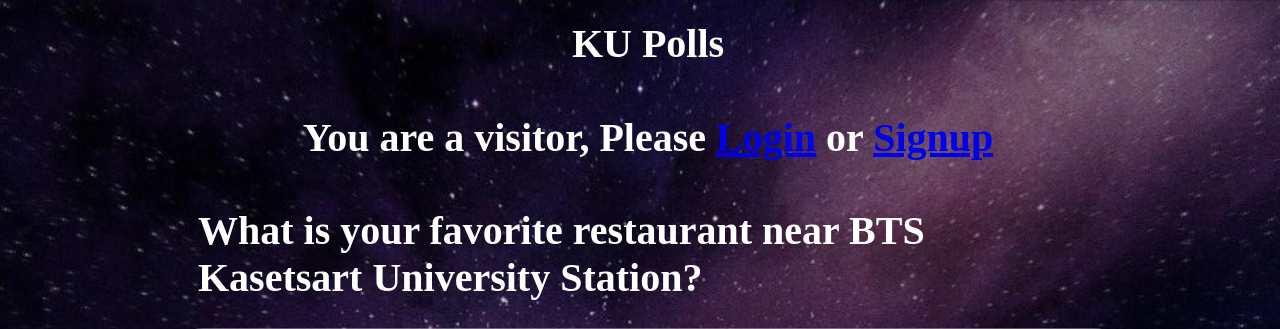
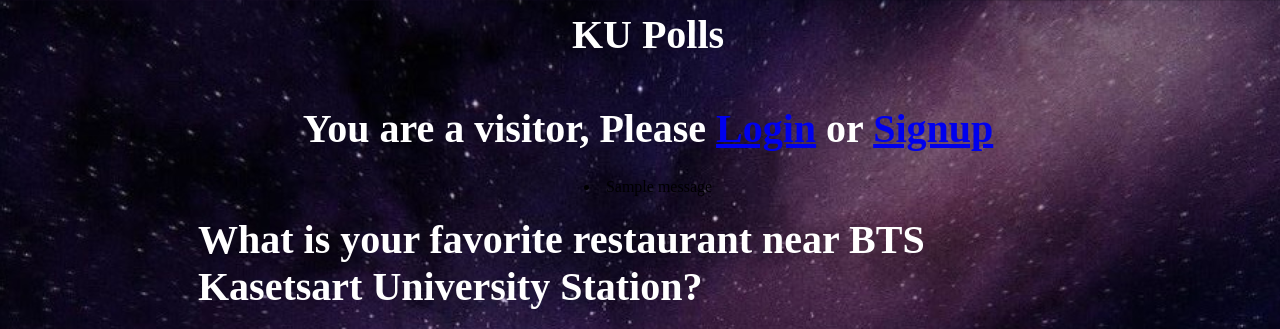
Before and after one commit to Yanatg/ku-polls, a Django app: page /polls/2/results/ in a window 1280 px wide. Shown: the top 329 px of the page. Run offline with Django 4.2, Linux system fonts and the light colour scheme; data comes from the database, SQL or seed files in the repository; tables that the repository leaves empty hold one stand-in row (values such as "Sample post"); one stand-in notice (Sample message) is shown.

Commit message:
added success vote message

```diff
--- a/polls/templates/polls/results.html
+++ b/polls/templates/polls/results.html
@@ -2,10 +2,14 @@
 {% load static %}
 {% block site_title %}results | {% endblock %}
 {% block content %}
+    {% if messages %}
+        {% for message in messages %}
+            <li class="success">{{ message }}</li>
+        {% endfor %}
+    {% endif %}
     <h1 class="result-head">{{ question.question_text }}</h1>
     <div class="form-container">
         <form>
-
             <div class="poll-form">
                 <ul class="result-choice">
                     {% for choice in question.choice_set.all %}
@@ -16,7 +20,9 @@
                     {% endfor %}
                 </ul>
             </div>
-        <div class="home-button" onclick="location.href='{% url 'polls:index' %}';"><a href="{% url 'polls:index' %}">Home</a></div>
+            <div class="home-button"
+                 onclick="location.href='{% url 'polls:index' %}';"><a
+                    href="{% url 'polls:index' %}">Home</a></div>
         </form>
     </div>
 {% endblock %}
```
Lines whose indentation alone changed are shown as unchanged.
